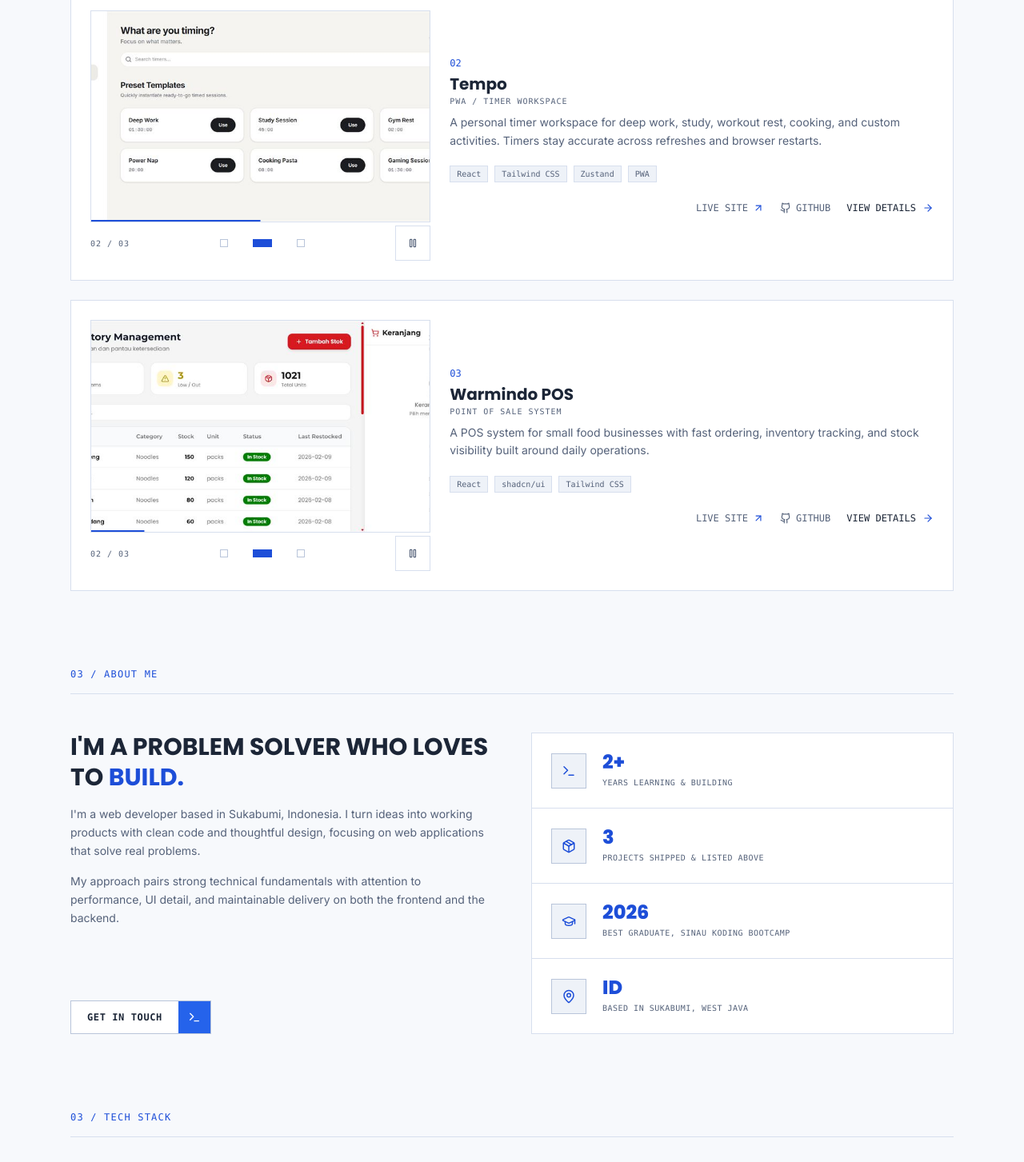
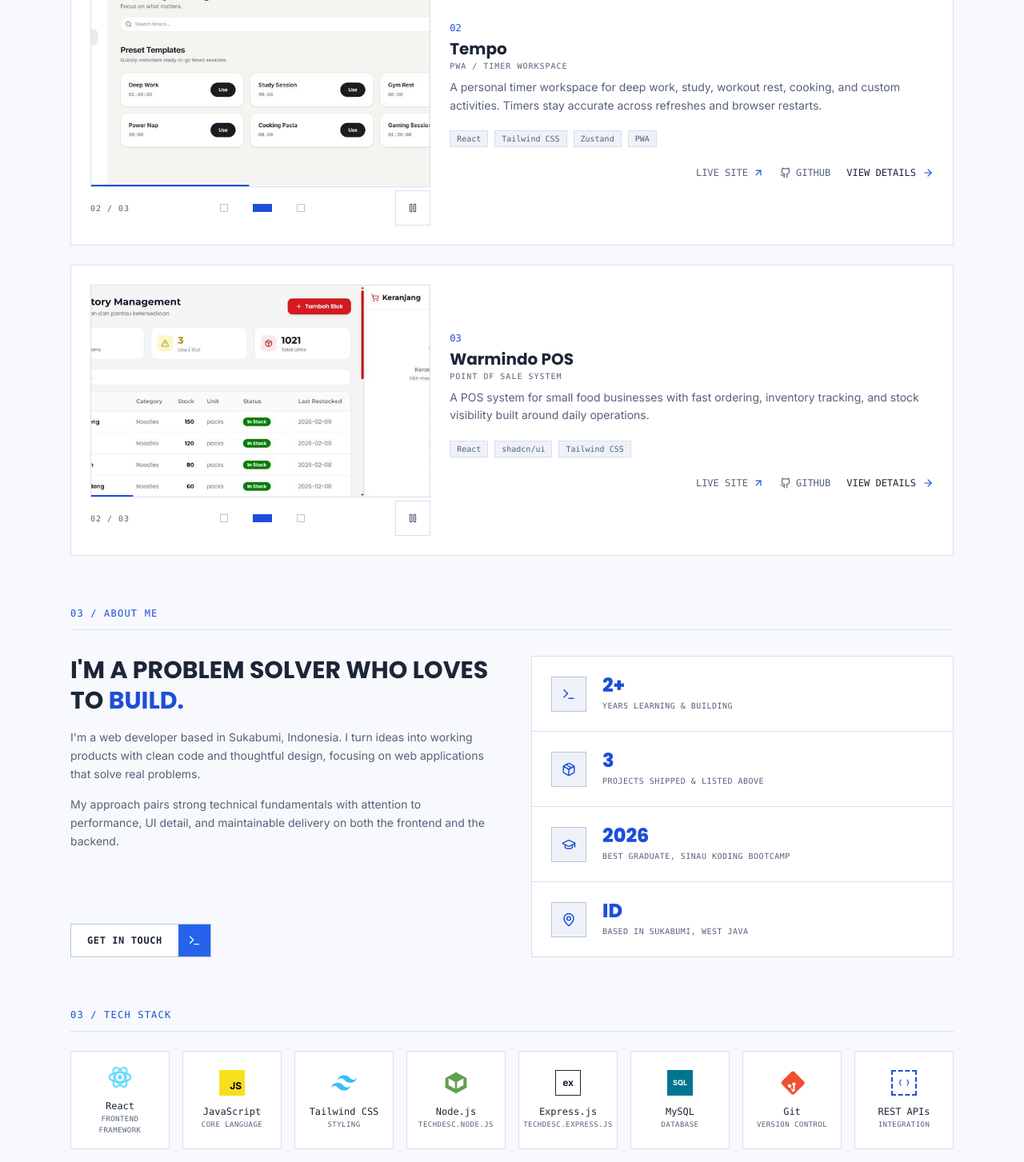
Before and after one commit to royhanmh/portfolio, a React (Vite) app: page / in a window 1280 px wide. Shown: the part 1330-2783 px from the top of the page at 80% size. Built offline with nearby package versions, Linux system fonts and the light colour scheme.

Commit message:
refactor: adjust spacing and padding in multiple sections for improved layout consistency

```diff
--- a/src/App.jsx
+++ b/src/App.jsx
@@ -62,11 +62,11 @@ export default function App() {
     <div className="min-h-screen overflow-x-hidden bg-canvas text-ink antialiased">
       <Header activeSection={activeSection} onNavigate={scrollToSection} />
 
-      <main className="relative z-10 mx-auto max-w-6xl space-y-16 px-6 pb-16 pt-12 sm:space-y-24 sm:pb-24">
+      <main className="relative z-10 mx-auto max-w-6xl space-y-12 px-6 pb-12 pt-12 sm:space-y-16 sm:pb-16">
         <Hero onNavigate={scrollToSection} />
 
-        <section id="work" className="scroll-mt-24 space-y-8">
-          <div className="border-b border-edge pb-4">
+        <section id="work" className="scroll-mt-24 space-y-6">
+          <div className="border-b border-edge pb-3">
             <h2 className="font-mono text-xs uppercase tracking-widest text-brand-bright">
               {t("sections.work")}
             </h2>
--- a/src/components/About.jsx
+++ b/src/components/About.jsx
@@ -13,8 +13,8 @@ export default function About({ onNavigate }) {
   const { t } = useLang();
 
   return (
-    <section id="about" className="scroll-mt-24 space-y-12">
-      <div className="border-b border-edge pb-4">
+    <section id="about" className="scroll-mt-24 space-y-8">
+      <div className="border-b border-edge pb-3">
         <h2 className="font-mono text-xs uppercase tracking-widest text-brand-bright">
           {t("sections.about")}
         </h2>
--- a/src/components/CertificatesSection.jsx
+++ b/src/components/CertificatesSection.jsx
@@ -11,10 +11,10 @@ export default function CertificatesSection() {
   return (
     <section
       id="certificates"
-      className="scroll-mt-24 space-y-8 px-2 sm:px-0"
+      className="scroll-mt-24 space-y-6 px-2 sm:px-0"
       aria-labelledby="certificates-heading"
     >
-      <div className="border-b border-edge pb-4">
+      <div className="border-b border-edge pb-3">
         <h2
           id="certificates-heading"
           className="font-mono text-xs uppercase tracking-widest text-brand-bright"
--- a/src/components/ContactSection.jsx
+++ b/src/components/ContactSection.jsx
@@ -33,8 +33,8 @@ export default function ContactSection() {
   };
 
   return (
-    <section id="contact" className="scroll-mt-24 space-y-12">
-      <div className="border-b border-edge pb-4">
+    <section id="contact" className="scroll-mt-24 space-y-8">
+      <div className="border-b border-edge pb-3">
         <h2 className="font-mono text-xs uppercase tracking-widest text-brand-bright">
           {t("sections.contact")}
         </h2>
--- a/src/components/TechStack.jsx
+++ b/src/components/TechStack.jsx
@@ -6,8 +6,8 @@ export default function TechStack() {
   const { t } = useLang();
 
   return (
-    <section className="space-y-8" aria-labelledby="tech-stack-heading">
-      <div className="border-b border-edge pb-4">
+    <section className="space-y-6" aria-labelledby="tech-stack-heading">
+      <div className="border-b border-edge pb-3">
         <h2
           id="tech-stack-heading"
           className="font-mono text-xs uppercase tracking-widest text-brand-bright"
```
